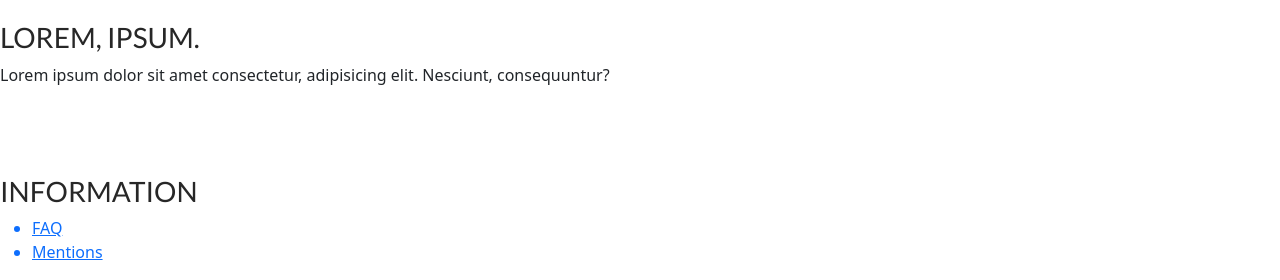
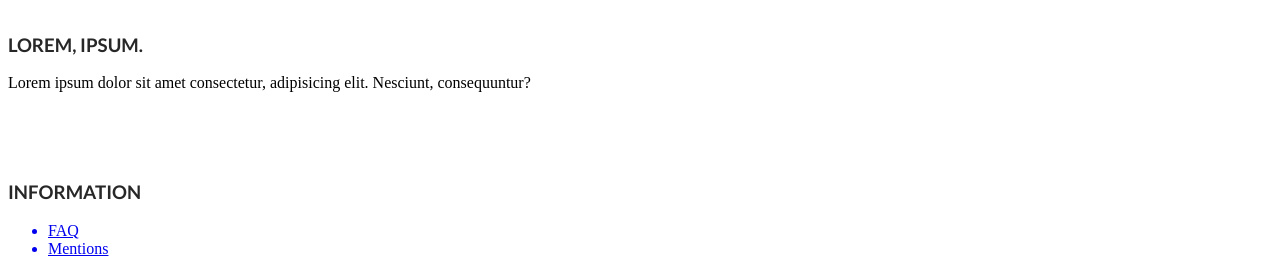
Before and after one commit to damdam48/GameZone, a website: page public/index.html in a window 1280 px wide. Shown: the part 1123-1403 px from the top of the page. Drawn offline with nearby package versions, Linux system fonts and the light colour scheme.

Commit message:
remove bootmerde

```diff
--- a/app/sass/_base.scss
+++ b/app/sass/_base.scss
@@ -0,0 +1,16 @@
+html {
+  margin: 0;
+  padding: 0px;
+  font-size: 16px;
+}
+
+body {
+  @extend html;
+  font-family: $font;
+  color: $lightgrey;
+  text-align: center;
+}
+
+section {
+  padding: $padding-small $padding-xsmall $padding-large $padding-xsmall;
+}
--- a/public/index.html
+++ b/public/index.html
@@ -3,13 +3,6 @@
   <head>
     <meta charset="UTF-8" />
     <meta name="viewport" content="width=device-width, initial-scale=1.0" />
-    <link
-      rel="stylesheet"
-      href="https://cdnjs.cloudflare.com/ajax/libs/bootstrap/5.3.3/css/bootstrap-reboot.min.css"
-      integrity="sha512-HJaQ4y3YcUGCWikWDn8bFeGTy3Z/3IbxFYQ9G3UAWx16PyTL6Nu5P/BDDV9s0WhK3Sq27Wtbk/6IcwGmGSMXYg=="
-      crossorigin="anonymous"
-      referrerpolicy="no-referrer"
-    />
     <link rel="stylesheet" href="assets/css/style.min.css" />
     <meta name="description" content="Mon site" />
     <title>Accueil</title>
```
